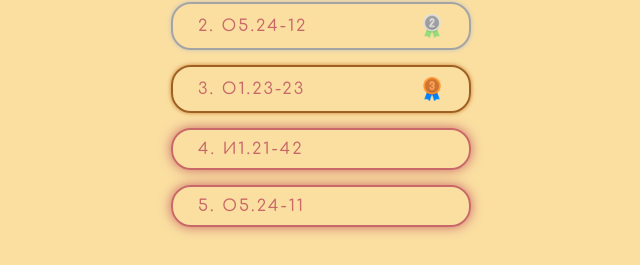
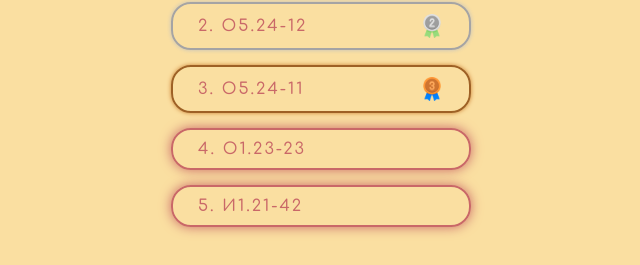
Before and after one commit to altairmsr/ggkit_dashboard, a React (Vite) app: page /groups in a window 1280 px wide. Shown: the part 338-603 px from the top of the page, without its empty margins (319-959 px from the left). Built offline with nearby package versions, Linux system fonts and the light colour scheme.

Commit message:
Update groupList.js

```diff
--- a/src/data/groupList.js
+++ b/src/data/groupList.js
@@ -13,18 +13,18 @@ const groupList = [
 	},
 	{
 		id: 2,
-		group: "О1.23-23",
+		group: "О5.24-11",
 		img: "bronze",
 		pos: "bronze",
 	},
 	{
 		id: 3,
-		group: "И1.21-42",
+		group: "О1.23-23",
 		pos: "regular",
 	},
 	{
 		id: 4,
-		group: "О5.24-11",
+		group: "И1.21-42",
 		pos: "regular",
 	},
 ];
```
